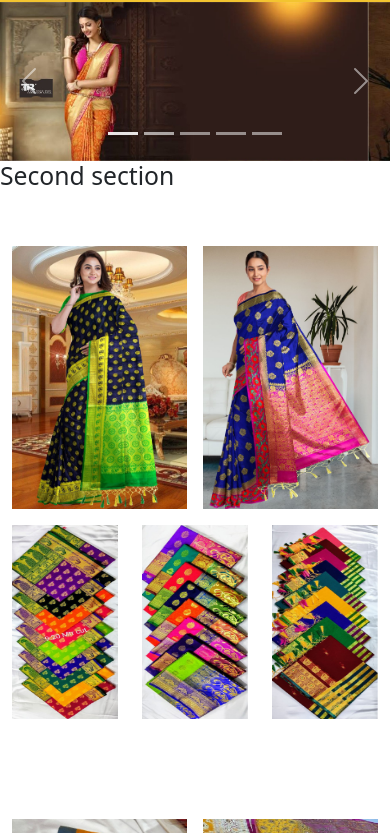
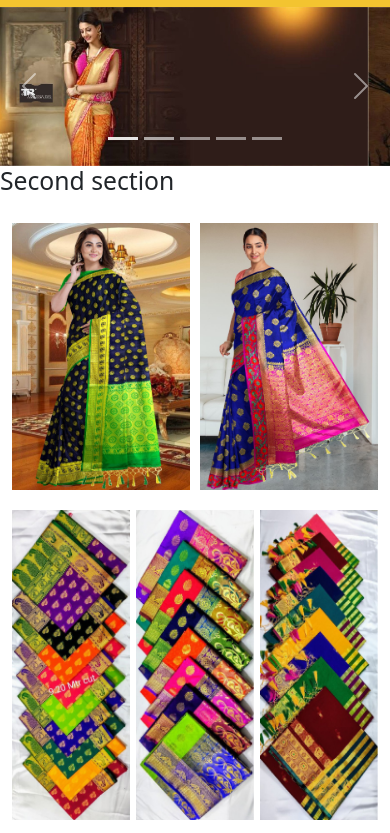
Before and after one commit to Shamim-Aktar/trtex, a plain HTML site: page index.html in a window 390 px wide. Shown: the part 79-912 px from the top of the page. Drawn offline with nearby package versions, Linux system fonts and the light colour scheme.

Commit message:
improve responsive

```diff
--- a/index.html
+++ b/index.html
@@ -16,32 +16,55 @@
         padding: 0;
       }
 
-      .adjust-height{
-        height:100% !important;
+      .grid-container{
+        display:grid;
+        grid-template-columns: auto auto;
+        grid-template-rows: auto auto;
+        gap:0 10px;
       }
-      .colum3{
-        max-height:480px;
-        ;
+      .flex-container{
+           display: flex;
+          justify-content: space-between;
+          flex-wrap: wrap;
+          gap:0 3px;
       }
-      .colum3 img{
-        height: 100%;
-        width: 100%
+
+      .grid-container .item{
+         padding: 20px 0;
       }
-   /*   .bootasaree .col{
-        padding:5px 3px !important;
-      }*/
-      @media(max-width:500px){
-        .navbar-brand{
-          height: 25px;
+
+     .grid-container .item img{
+        max-width: 100%;
+    height: auto;
+    width: 100%;
+    height: 100%;
+    object-fit: cover;
+      }
+
+      .flex-container .item img{
+           height: 100%;
+    width: 100%;
+    max-width: 367px;
+    max-height: 450px;
+
+      }
+
+      .flex-container .item{
+        width: 32.3%;
+      }
+
+      @media (max-width:480px) {
+        .three-col-container .item img{
+          max-width: 170px;
+          max-height: 300px;
         }
-               .navbar-brand img{
-          width: 412px;
-  }
 
-  .colum3 img{
-    height: 70%;
-  }
+        .three-col-container{
+          gap:5px;
+        }
       }
+
+
 
     </style>
   </head>
@@ -115,26 +138,26 @@
         <div class="col-lg-12 col-md-12 col-sm-12 col-xs-12">
 
 
+          <div class='grid-container'>
+              <div class='item item1'>
+                <img src="banarsianchal.jpg" >
+              </div>
+              <div class='item item2'>
+                <img src="photo1.jpg">
+              </div>
 
+          </div>
 
-        <div class="row gx-3">
-            <div class="col pt-5">
-          <img src="banarsianchal.jpg" class="img-fluid adjust-height" style="width:100%">
-        </div>
-         <div class="col pt-5">
-          <img src="photo1.jpg" class="img-fluid adjust-height" style="width:100%">
-        </div>
-      </div>
-        <div class="second-section mt-3">
-            <div class="row">
-          <div class="col colum3">
-            <img src="zarri.jpg" class="img-fluid"  >
+        <div class="second-section">
+            <div class="flex-container">
+          <div class="item">
+            <img src="zarri.jpg" >
           </div>
-          <div class="col colum3">
-            <img src="cottonzari.jpg " class="img-fluid" >
+          <div class="item">
+            <img src="cottonzari.jpg " >
           </div>
-          <div class="col colum3">
-            <img src="cottonbut11.jpg" class="img-fluid" >
+          <div class="item">
+            <img src="cottonbut11.jpg" >
           </div>
         </div>
 
@@ -158,12 +181,12 @@
 </div>
     </section>
 
-    <section class="third">
+    <section class="third pt-3">
 
 
       <div class="container">
 
-          <div class="row bootasaree my-1 g-2">
+          <div class="row row-cols-3 gx-2 gy-2">
           <div class="col">
             <img src="zb1.jpg" class="img-fluid"  >
           </div>
@@ -173,9 +196,6 @@
           <div class="col">
             <img src="zb3.jpg" class="img-fluid" >
           </div>
-        </div>
-
-          <div class="row my-1  bootasaree g-2">
           <div class="col">
             <img src="b1.jpg" class="img-fluid"  >
           </div>
```
